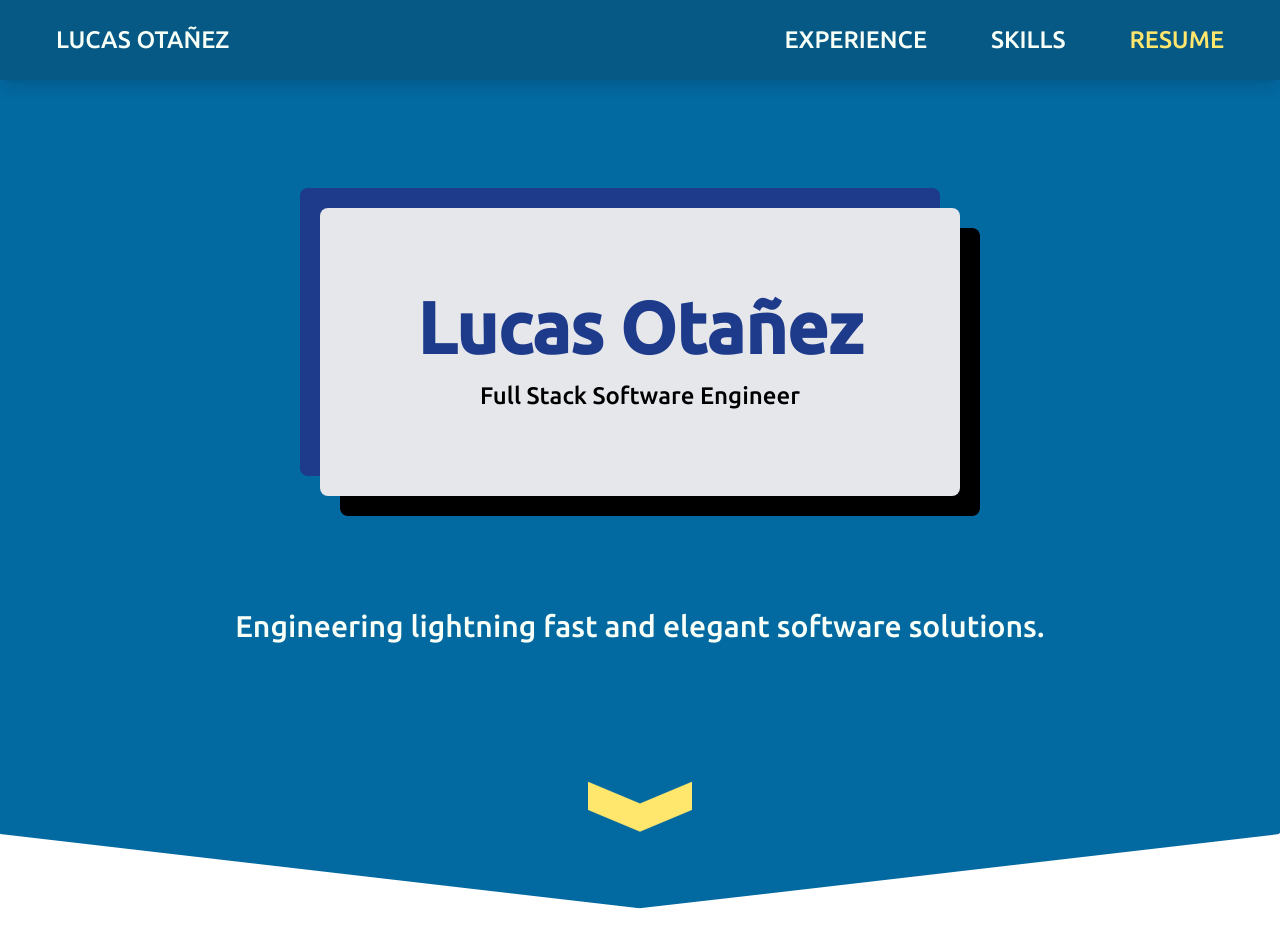
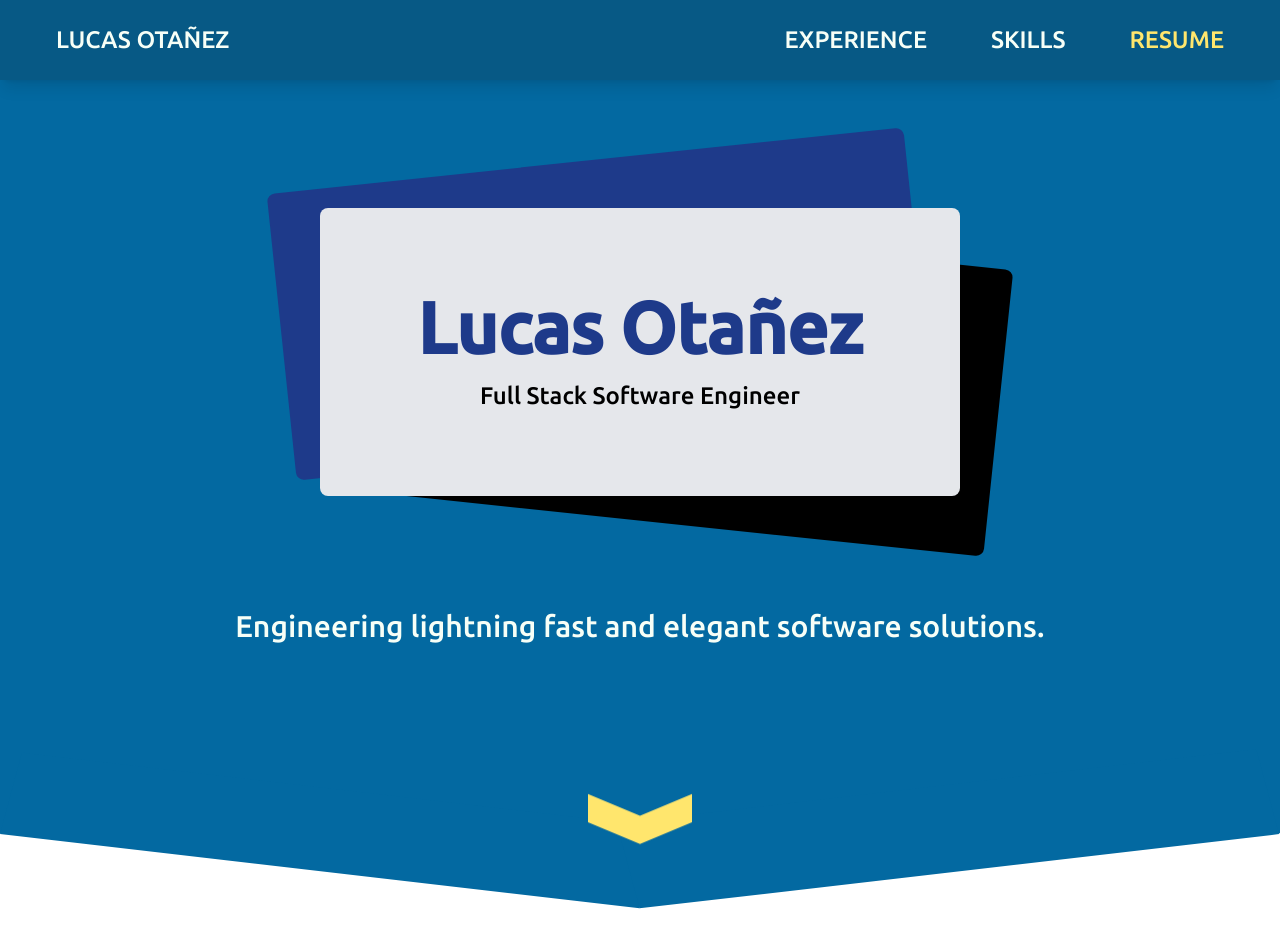
Before and after one commit to lucasotanez/portfolio, a Next.js app: page / in a window 1280 px wide. Shown: the top 952 px of the page. Built offline with nearby package versions, Linux system fonts and the light colour scheme.

Commit message:
begin projects

```diff
--- /dev/null
+++ b/src/app/Projects.tsx
@@ -0,0 +1,16 @@
+
+export default function Projects() {
+  return (
+    <div id="projects" className="pt-32 w-full flex flex-col items-center justify-center text-mint-cream bg-google-green">
+      <h1 className="font-bold text-7xl mb-32">PROJECTS</h1>
+
+      <div id="projects-list" className="flex flex-col items-center justify-center text-center m-auto w-full">
+        <div className="project">
+          <h1>PAYWALL SENTRY</h1>
+          <img className="h-auto text-center m-auto" src="/headshot.jpg"/>
+        </div>
+      </div>
+
+    </div>
+  )
+}
--- a/src/app/Skills.tsx
+++ b/src/app/Skills.tsx
@@ -2,7 +2,7 @@
 export default function Skills() {
   return (
 
-    <div id="skills" className="flex flex-col items-center justify-center text-cp-green mt-10 w-full">
+    <div id="skills" className="flex flex-col items-center justify-center text-gray-800 mt-10 w-full">
       <h1 className="font-bold text-7xl">SKILLS</h1>
 
       <h1 className="mt-20 mb-10">Languages</h1>
--- a/src/app/globals.css
+++ b/src/app/globals.css
@@ -31,7 +31,7 @@
   }
 
   .bar {
-    @apply h-20 w-1/2 bg-gray-200 rounded-2xl relative shadow-lg hover:shadow-xl duration-200 leading-16 text-2xl text-gray-200 my-3
+    @apply h-20 w-3/4 md:w-1/2 bg-gray-200 rounded-2xl relative shadow-lg hover:shadow-xl duration-200 leading-16 text-2xl text-gray-200 my-3
   }
 
   .bar .fifty {
@@ -59,4 +59,16 @@
     @apply h-16 w-2/3 rounded-lg absolute top-2 left-2 shadow-md
   }
 
+  .project {
+    @apply w-full
+  }
+
+  #projects-list .project img {
+    @apply max-w-4xl sm:w-1/2 w-80 rounded-lg
+  }
+
+  #projects-list .project h1 {
+    @apply mb-10
+  }
+
 }
--- a/src/app/page.tsx
+++ b/src/app/page.tsx
@@ -1,6 +1,7 @@
 import Image from 'next/image'
 import Frog from './Frog'
 import Skills from './Skills'
+import Projects from './Projects'
 
 export default function Home() {
   return (
@@ -19,15 +20,15 @@ export default function Home() {
           </div>
           */}
 
-          <div id='intro-wrapper' className="group relative">
-            <div id='intro' className="flex flex-col h-72 w-144 items-center justify-center
+          <div id='intro-wrapper' className="relative">
+            <div id='intro' className="peer flex flex-col h-72 w-144 items-center justify-center
                 text-center rounded-lg bg-gray-200 relative z-20">
               <h1 className="text-blue-900 font-bold text-7xl mb-4">Lucas Otañez</h1>
               <p className="text-black text-2xl">Full Stack Software Engineer</p>
             </div>
-            <div className="duration-100 bg-black h-72 w-144 rounded-lg absolute top-5 group-hover:top-6 left-5 group-hover:left-6 z-10">
+            <div className="duration-100 bg-black h-72 w-144 rounded-lg absolute peer-hover:top-5 rotate-6 peer-hover:rotate-0 top-7 peer-hover:left-5 left-10 z-10">
             </div>
-            <div className="duration-100 bg-blue-900 h-72 w-144 rounded-lg absolute -top-5 group-hover:-top-6 -left-5 group-hover:-left-6 z-10">
+            <div className="duration-100 bg-blue-900 h-72 w-144 rounded-lg absolute peer-hover:-top-5 -rotate-6 peer-hover:rotate-0 -top-12 peer-hover:-left-5 -left-10 z-10">
             </div>
           </div>
 
@@ -52,10 +53,7 @@ export default function Home() {
 
       <Skills/>
 
-
-      <div id="projects" className="flex flex-col items-center justify-center text-mint-cream bg-google-green">
-        <h1>PROJECTS</h1>
-      </div>
+      <Projects/>
 
 
     </main>
--- a/tailwind.config.ts
+++ b/tailwind.config.ts
@@ -34,6 +34,9 @@ const config: Config = {
       width: {
         '128': '32rem',
         '144': '40rem',
+        '160': '48rem',
+        '176': '56rem',
+        '192': '64rem',
         '500': '500px',
         '9/10': '90%'
       },
```
